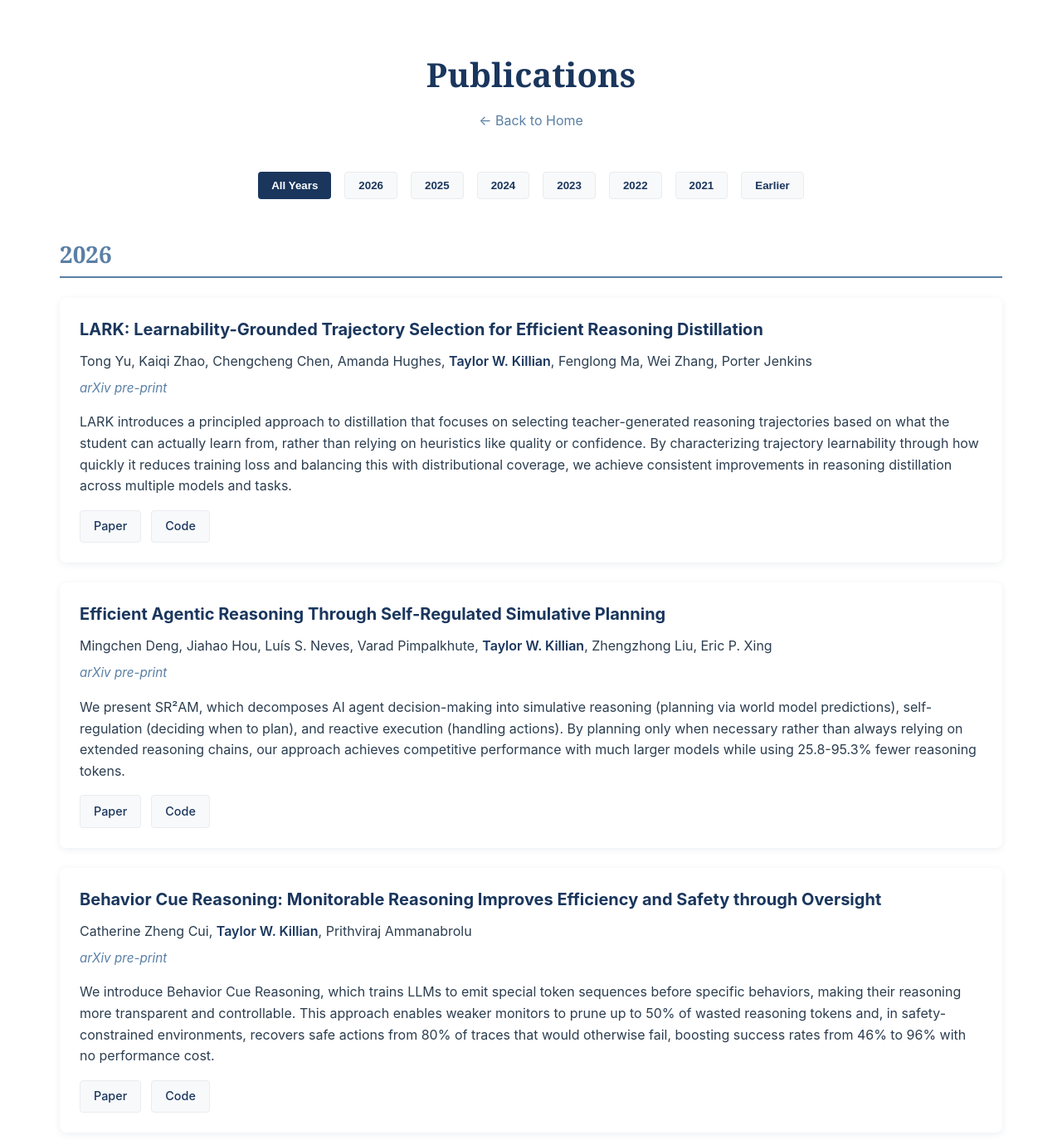
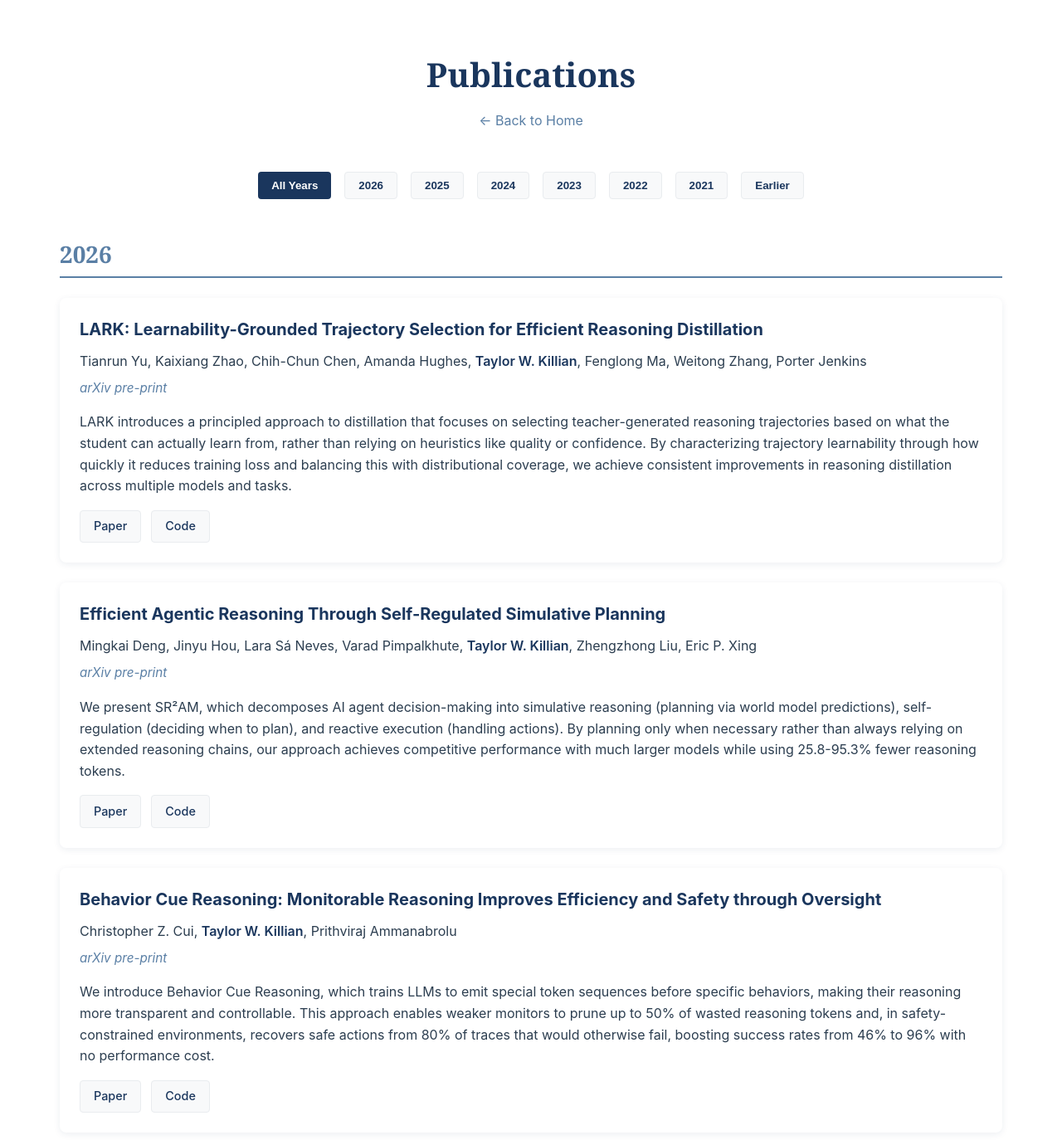
Before and after one commit to twkillian/twkillian.github.io, a Jekyll site: the page built from publications/index.html, in a window 1280 px wide and 1400 px high. Shown: the top 1380 px of the window at 83% size. Built offline with Jekyll 4.4.1, drawn with Linux system fonts in a browser that asks for light colours.

Commit message:
Fix author names for all three new 2026 publications
Corrected names based on actual arXiv preprints:
- LARK: Tianrun Yu, Kaixiang Zhao, Chih-Chun Chen, Weitong Zhang
- SR²AM: Mingkai Deng, Jinyu Hou, Lara Sá Neves
- Behavior Cue: Christopher Z. Cui

Co-Authored-By: Claude Sonnet 4.5 <noreply@anthropic.com>

```diff
--- a/_data/publications.yml
+++ b/_data/publications.yml
@@ -1,7 +1,7 @@
 - year: 2026
   papers:
     - title: "LARK: Learnability-Grounded Trajectory Selection for Efficient Reasoning Distillation"
-      authors: "Tong Yu, Kaiqi Zhao, Chengcheng Chen, Amanda Hughes, <strong>Taylor W. Killian</strong>, Fenglong Ma, Wei Zhang, Porter Jenkins"
+      authors: "Tianrun Yu, Kaixiang Zhao, Chih-Chun Chen, Amanda Hughes, <strong>Taylor W. Killian</strong>, Fenglong Ma, Weitong Zhang, Porter Jenkins"
       venue: "arXiv pre-print"
       description: "LARK introduces a principled approach to distillation that focuses on selecting teacher-generated reasoning trajectories based on what the student can actually learn from, rather than relying on heuristics like quality or confidence. By characterizing trajectory learnability through how quickly it reduces training loss and balancing this with distributional coverage, we achieve consistent improvements in reasoning distillation across multiple models and tasks."
       links:
@@ -12,7 +12,7 @@
       featured: false
 
     - title: "Efficient Agentic Reasoning Through Self-Regulated Simulative Planning"
-      authors: "Mingchen Deng, Jiahao Hou, Luís S. Neves, Varad Pimpalkhute, <strong>Taylor W. Killian</strong>, Zhengzhong Liu, Eric P. Xing"
+      authors: "Mingkai Deng, Jinyu Hou, Lara Sá Neves, Varad Pimpalkhute, <strong>Taylor W. Killian</strong>, Zhengzhong Liu, Eric P. Xing"
       venue: "arXiv pre-print"
       description: "We present SR²AM, which decomposes AI agent decision-making into simulative reasoning (planning via world model predictions), self-regulation (deciding when to plan), and reactive execution (handling actions). By planning only when necessary rather than always relying on extended reasoning chains, our approach achieves competitive performance with much larger models while using 25.8-95.3% fewer reasoning tokens."
       links:
@@ -23,7 +23,7 @@
       featured: false
 
     - title: "Behavior Cue Reasoning: Monitorable Reasoning Improves Efficiency and Safety through Oversight"
-      authors: "Catherine Zheng Cui, <strong>Taylor W. Killian</strong>, Prithviraj Ammanabrolu"
+      authors: "Christopher Z. Cui, <strong>Taylor W. Killian</strong>, Prithviraj Ammanabrolu"
       venue: "arXiv pre-print"
       description: "We introduce Behavior Cue Reasoning, which trains LLMs to emit special token sequences before specific behaviors, making their reasoning more transparent and controllable. This approach enables weaker monitors to prune up to 50% of wasted reasoning tokens and, in safety-constrained environments, recovers safe actions from 80% of traces that would otherwise fail, boosting success rates from 46% to 96% with no performance cost."
       links:
```
